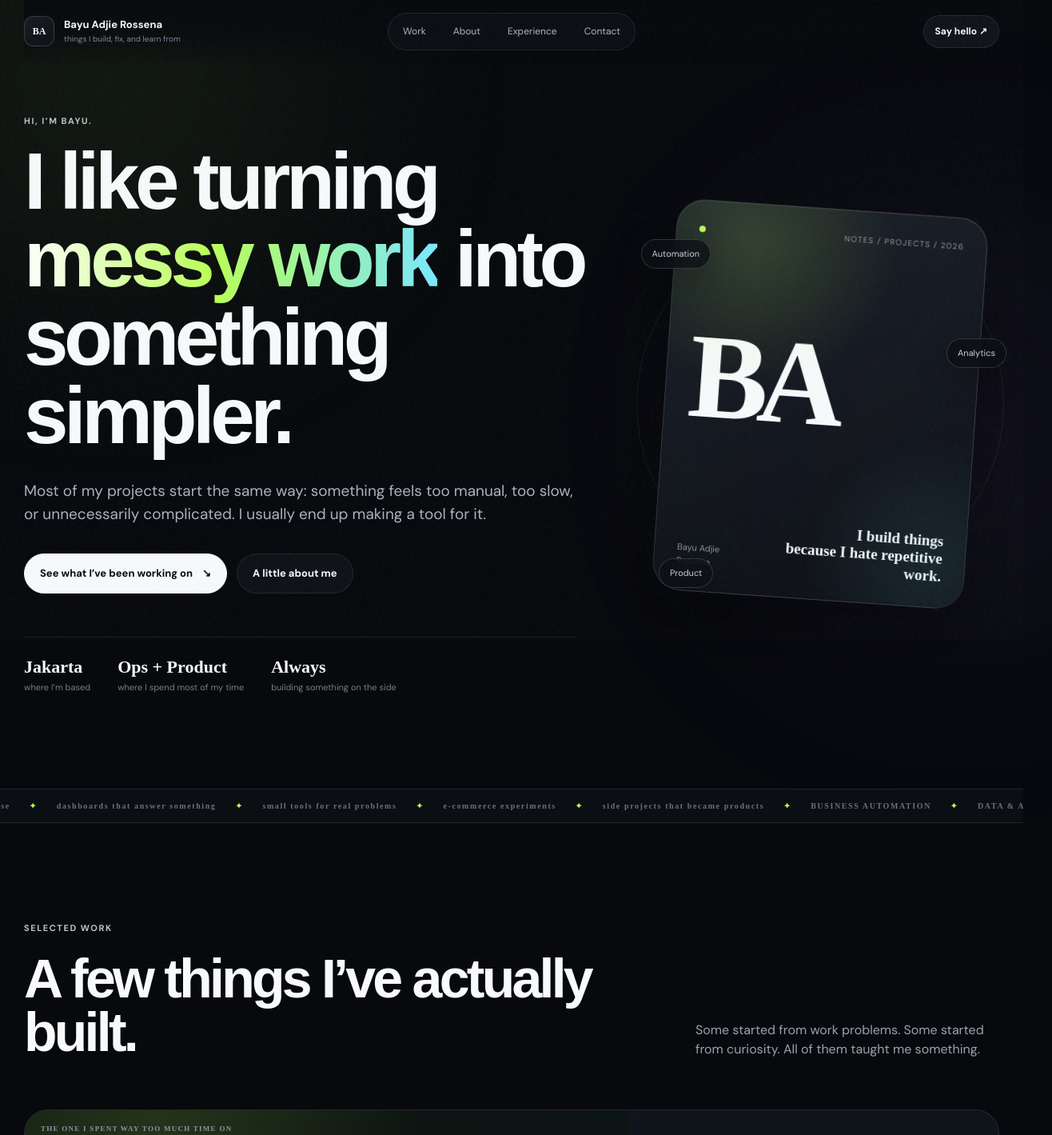
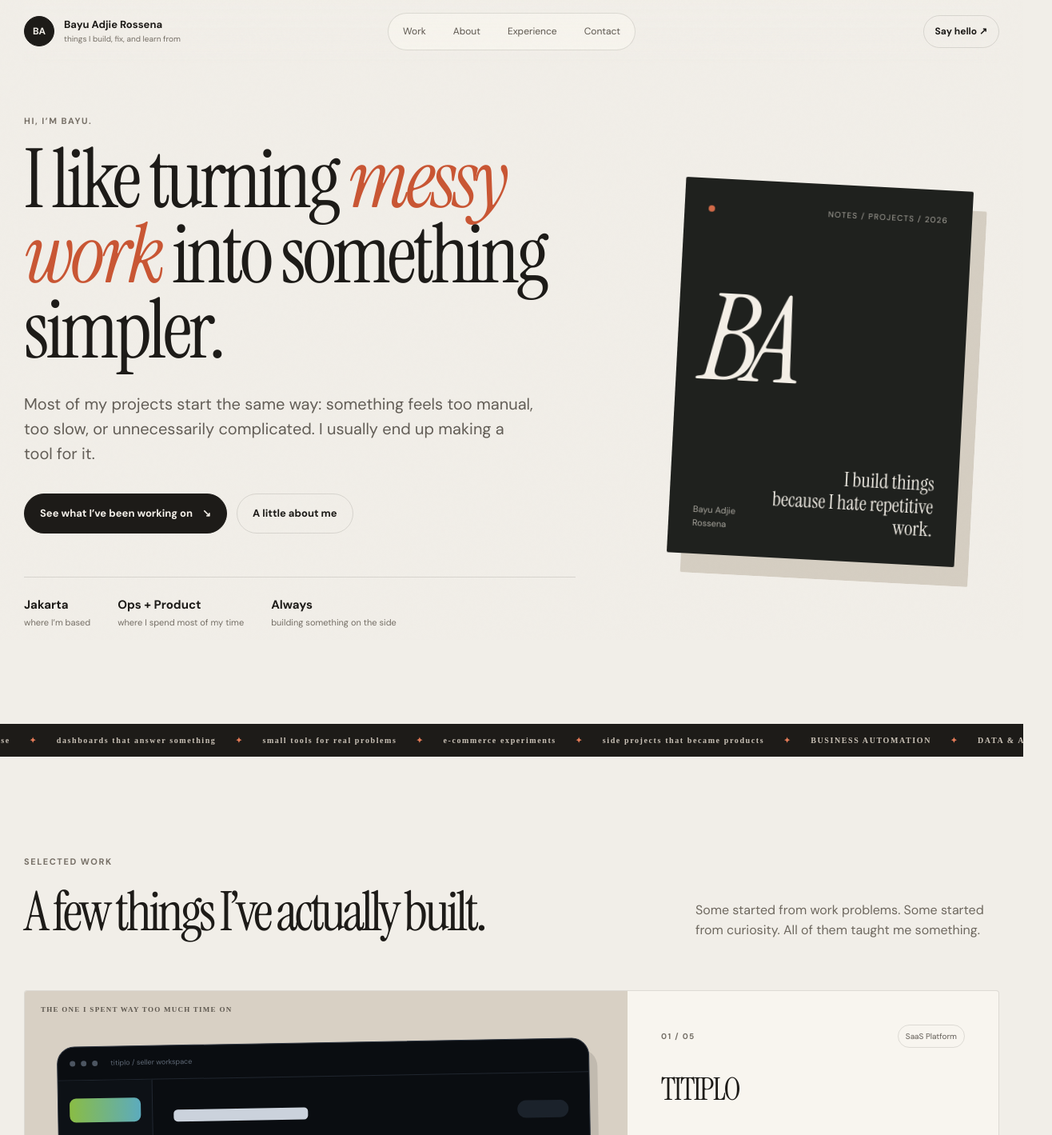
Before and after one commit to barilia1998/Personal-Webs, a plain HTML site: page index.html in a window 1280 px wide. Shown: the top 1419 px of the page at 80% size, 1316 px wide, since content can reach past the window. Drawn offline with Linux system fonts and the light colour scheme.

Commit message:
Shift portfolio to personal editorial visual style

```diff
--- a/styles.css
+++ b/styles.css
@@ -77,3 +77,31 @@ dialog{width:min(1000px,calc(100% - 28px));border:1px solid var(--line-strong);b
 @media(max-width:720px){.section{width:calc(100% - 30px);padding:82px 0}.site-header{width:calc(100% - 30px);padding:14px 0}.brand-copy small{display:none}.nav{position:fixed;left:15px;right:15px;top:68px;display:none;flex-direction:column;border-radius:20px;padding:12px;background:#0d1117}.menu-open .nav{display:flex}.menu-btn{display:block}.hero{padding-top:50px;min-height:auto}.hero h1{font-size:clamp(48px,14vw,72px)}.hero-meta{gap:16px;flex-wrap:wrap}.hero-meta div{min-width:120px}.hero-stage{min-height:480px}.identity-card{height:410px}.ring-1{width:360px;height:360px}.ring-2{width:290px;height:290px}.orbit-a{width:390px}.orbit-b{width:360px}.floating-chip{font-size:9px}.section-heading{display:block}.section-heading>p{margin-top:14px}.project-visual{padding:22px;min-height:380px}.browser-premium{min-height:340px}.app-shell{grid-template-columns:74px 1fr}.app-main{padding:24px 14px}.project-content{padding:28px}.project-proof{grid-template-columns:1fr}.philosophy-card{padding:42px 26px}.timeline-item{grid-template-columns:1fr 32px;gap:8px}.timeline-year{grid-column:1/-1}.contact-card{padding:48px 26px}.case-columns{grid-template-columns:1fr}.dialog-inner{padding:56px 22px 28px}.dialog-head{padding-right:42px}footer{width:calc(100% - 30px);flex-direction:column;gap:6px}.flow-stack{transform:scale(.76)}}
 @media(max-width:480px){.brand-copy strong{font-size:11px}.brand-mark{width:34px;height:34px}.hero-stage{min-height:410px}.identity-card{height:360px;width:88%;padding:22px}.identity-monogram{font-size:90px}.identity-copy strong{font-size:16px}.ring-1{width:310px;height:310px}.ring-2{width:250px;height:250px}.hero-actions .btn{width:100%}.mini-visual{height:235px}.nfc-card{width:225px;height:140px}.flow-stack{transform:scale(.68)}.project-content h3{font-size:27px}.contact-card h2{font-size:44px}}
 @media(prefers-reduced-motion:reduce){*{scroll-behavior:auto!important;animation:none!important;transition:none!important}.reveal{opacity:1;transform:none}}
+
+/* Personal editorial override */
+:root{--bg:#f1eee8;--surface:#f8f5ef;--surface-2:#e9e4dc;--surface-3:#ddd6cc;--line:rgba(25,24,22,.12);--line-strong:rgba(25,24,22,.22);--text:#1d1b18;--muted:#756f66;--accent:#c95634;--accent-2:#426b5c;--accent-3:#81634e}
+body{background:var(--bg);color:var(--text)}
+.noise{opacity:.022;mix-blend-mode:multiply}.aurora{display:none}
+.site-header{background:linear-gradient(to bottom,rgba(241,238,232,.96),rgba(241,238,232,.82),transparent);backdrop-filter:blur(14px)}
+.brand-mark{background:#1d1b18;color:#f1eee8;border-color:#1d1b18;border-radius:50%;font-family:"DM Sans",sans-serif}
+.brand-copy small,.hero-meta span,.project-index,.timeline-year,.timeline-no,.about-number,.case-columns span{color:var(--muted)}
+.nav{background:rgba(248,245,239,.72);border-color:var(--line)}.nav a{color:#5d574f}.nav a:hover{background:#ded8cf;color:#1d1b18}
+.header-cta,.btn-ghost{background:transparent}.btn-primary{background:#1d1b18;color:#f6f2eb;border-color:#1d1b18}.btn-primary:hover{background:var(--accent);border-color:var(--accent);color:white}
+.status-dot{display:none}.eyebrow,.kicker{color:#766f66}.hero h1,.section-heading h2,.contact-card h2,.dialog-inner h2,.project-content h3,.timeline-role h3{font-family:"Instrument Serif",serif;font-weight:400}
+.hero h1{font-size:clamp(64px,8vw,112px);line-height:.92;letter-spacing:-.04em}.hero-em{background:none;color:var(--accent);font-style:italic}
+.hero-lead{color:#625d56;font-size:20px;max-width:640px}.hero-meta{border-color:var(--line)}.hero-meta strong{font-family:"DM Sans",sans-serif;font-size:15px}
+.hero-stage{min-height:540px}.stage-ring,.stage-orbit,.floating-chip{display:none}
+.identity-card{width:min(360px,88%);height:470px;background:#1f211e;color:#f3efe7;border-radius:2px;border:0;box-shadow:18px 24px 0 #d5cec2;transform:rotate(3deg);padding:30px}.identity-card:before{display:none}.identity-top,.identity-copy span{color:#aaa79f}.identity-dot{background:#d26a48}.identity-monogram{font-family:"Instrument Serif",serif;font-weight:400;font-style:italic;color:#f4efe7}.identity-copy strong{font-family:"Instrument Serif",serif;font-weight:400;font-size:25px}
+.trust-strip{background:#1d1b18;border:0}.trust-track{color:#c9c1b6}.trust-track i{color:#e47b58}
+.project-card{background:var(--surface);border-color:var(--line);border-radius:4px;box-shadow:none}.project-card:hover{transform:translateY(-2px);box-shadow:0 14px 40px rgba(54,45,34,.08);border-color:var(--line-strong)}.spotlight:after{display:none}
+.project-visual{background:#d8d0c4}.visual-label,.mini-caption{color:#5d574f}.browser-premium,.dashboard-shell{box-shadow:10px 14px 0 rgba(29,27,24,.12)}
+.project-content p,.section-heading>p,.about-copy,.timeline-role p,.contact-card p,.dialog-intro,.case-columns p{color:#6e685f}
+.project-type,.tags span,.case-stack span,.project-proof div,.principles div{border-color:var(--line);background:transparent;color:#625d56}.text-link{color:#1d1b18}
+.dashboard-visual{background:#d7ded8}.nfc-visual{background:#dad4c4}.nfc-card{background:#e1d16f;color:#272318;box-shadow:10px 14px 0 rgba(29,27,24,.12)}.commerce-visual{background:#d8d1c8}.anti-visual{background:#cfd9db}
+.flow-node,.phone,.dashboard-shell{background:#f2eee7;border-color:rgba(29,27,24,.16);color:#1d1b18}.phone{background:#262a28}
+.philosophy-card{background:#c95634;color:white;border:0;border-radius:4px}.philosophy-card:after{display:none}.philosophy-card .kicker{color:#f4d5ca}.philosophy-meta span{border-color:rgba(255,255,255,.28);color:white}.philosophy-card p{font-family:"Instrument Serif",serif;font-weight:400}
+.about-section,.experience-section{border-color:var(--line)}.about-lead{font-family:"Instrument Serif",serif;font-weight:400;font-size:clamp(36px,4.5vw,56px)}.skill-marquee span{background:transparent;border-color:var(--line);color:#5e584f}
+.contact-card{background:#1d1b18;color:#f5f0e9;border-radius:4px;border:0}.contact-orb{display:none}.contact-card .kicker,.contact-card p{color:#c8c0b5}.contact-card .btn-primary{background:#f5f0e9;color:#1d1b18;border-color:#f5f0e9}.contact-card .btn-ghost{color:#f5f0e9;border-color:rgba(255,255,255,.24)}
+footer{border-color:var(--line);color:#857e74}
+dialog{background:#f4f0e9;color:#1d1b18;border-color:var(--line-strong);border-radius:4px}.dialog-close{background:#e7e0d7;border-color:var(--line)}.case-columns>div{background:#ebe5dc;border-color:var(--line)}
+@media(max-width:720px){.nav{background:#f3efe8}.identity-card{height:390px;box-shadow:10px 12px 0 #d5cec2}}
```
